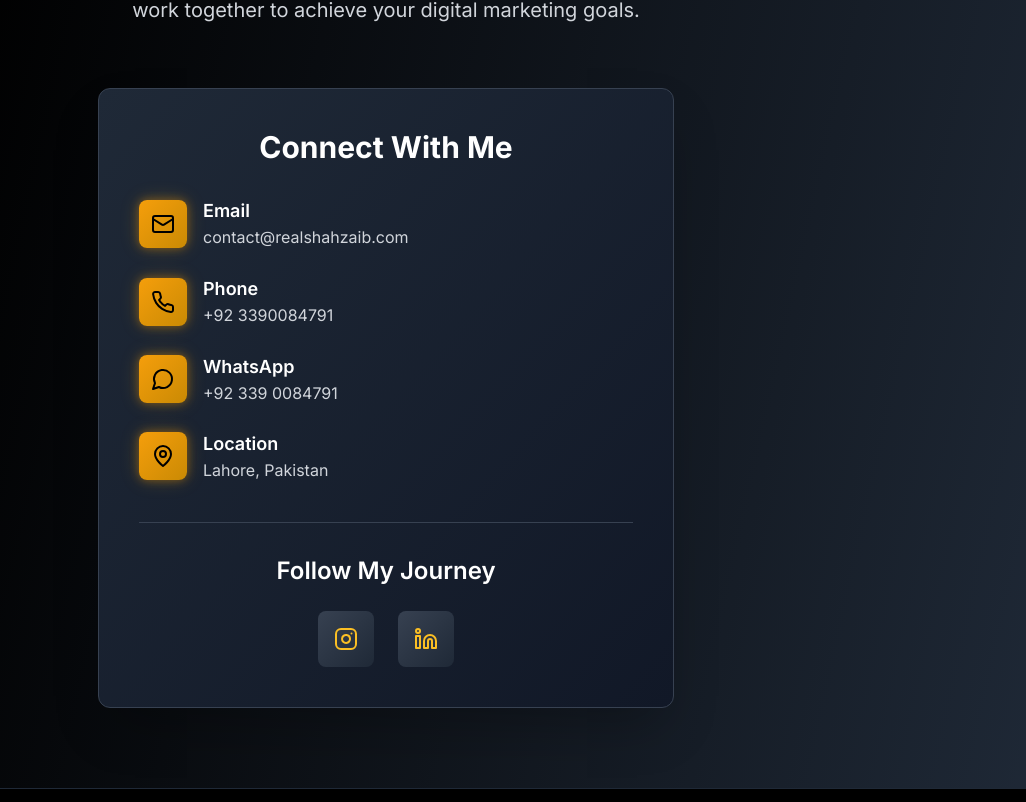
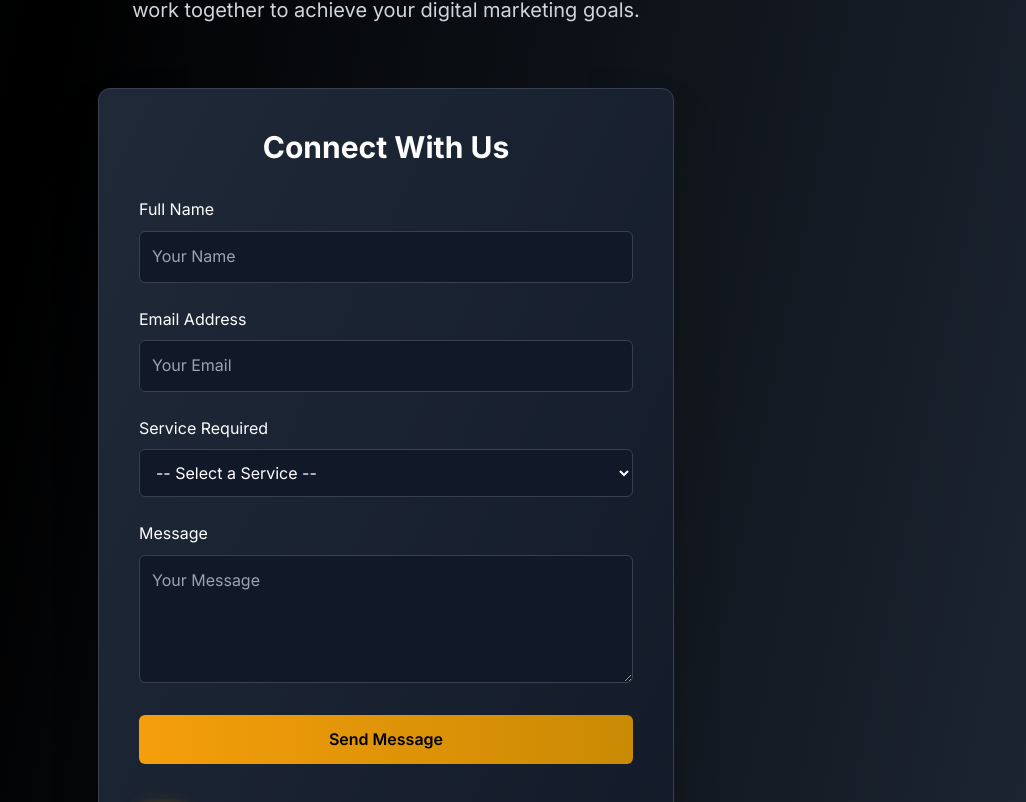
Before and after one commit to moeezahmadkhan/ShahzaibPortfolio, a React (Vite) app: page / in a window 1280 px wide. Shown: the part 4778-5580 px from the top of the page, without its empty margins (254-1280 px from the left). Built offline with nearby package versions, Linux system fonts and the light colour scheme.

Commit message:
Add form3 api integration

```diff
--- a/src/components/Contact.tsx
+++ b/src/components/Contact.tsx
@@ -58,6 +58,15 @@ const Contact: React.FC = () => {
     }
   ];
 
+  const services = [
+    "PERFORMANCE MARKETING",
+    "WEBSITE DEVELOPMENT",
+    "GRAPHIC DESIGNING",
+    "VIDEO EDITING",
+    "SEARCH ENGINE OPTIMIZATION",
+    "ECOMMERCE PACKAGE"
+  ];
+
   return (
     <section id="contact" className="py-20 px-6">
       <div className="container mx-auto">
@@ -74,17 +83,82 @@ const Contact: React.FC = () => {
           </p>
         </div>
 
-        {/* Main container for the unified contact and social info */}
         <div className="max-w-xl mx-auto bg-gradient-to-br from-gray-800 to-gray-900 p-8 md:p-10 rounded-xl border border-gray-700 shadow-2xl">
           <h3 className="text-3xl font-bold text-white mb-8 text-center">
-            Connect With Me
+            Connect With Us
           </h3>
 
-          {/* Contact Information */}
+          <form
+            action="https://api.web3forms.com/submit"
+            method="POST"
+            className="space-y-6 mb-10"
+          >
+            <input type="hidden" name="apikey" value="f605c0a5-be9b-4449-9e32-41d07e3be1b9" />
+
+            <div>
+              <label htmlFor="name" className="text-white">Full Name</label>
+              <input
+                type="text"
+                id="name"
+                name="name"
+                required
+                placeholder="Your Name"
+                className="w-full mt-2 p-3 bg-gray-900 text-white rounded-md border border-gray-700 focus:outline-none focus:border-amber-400"
+              />
+            </div>
+
+            <div>
+              <label htmlFor="email" className="text-white">Email Address</label>
+              <input
+                type="email"
+                id="email"
+                name="email"
+                required
+                placeholder="Your Email"
+                className="w-full mt-2 p-3 bg-gray-900 text-white rounded-md border border-gray-700 focus:outline-none focus:border-amber-400"
+              />
+            </div>
+
+            <div>
+              <label htmlFor="service" className="text-white">Service Required</label>
+              <select
+                id="service"
+                name="service"
+                required
+                className="w-full mt-2 p-3 bg-gray-900 text-white rounded-md border border-gray-700 focus:outline-none focus:border-amber-400"
+              >
+                <option value="">-- Select a Service --</option>
+                {services.map((service, index) => (
+                  <option key={index} value={service}>
+                    {service}
+                  </option>
+                ))}
+              </select>
+            </div>
+
+            <div>
+              <label htmlFor="message" className="text-white">Message</label>
+              <textarea
+                id="message"
+                name="message"
+                required
+                rows={4}
+                placeholder="Your Message"
+                className="w-full mt-2 p-3 bg-gray-900 text-white rounded-md border border-gray-700 focus:outline-none focus:border-amber-400"
+              ></textarea>
+            </div>
+
+            <button
+              type="submit"
+              className="w-full py-3 px-6 bg-gradient-to-r from-amber-500 to-yellow-600 text-black font-semibold rounded-md transition-all duration-300 hover:from-amber-400 hover:to-yellow-500 hover:shadow-lg"
+            >
+              Send Message
+            </button>
+          </form>
+
           <div className="space-y-6 mb-10">
             {contactInfo.map((info, index) => (
               <div key={index} className="flex items-center gap-4 group">
-                {/* Applied glow-effect to the icon container */}
                 <div className="p-3 bg-gradient-to-br from-amber-500 to-yellow-600 rounded-lg text-black flex-shrink-0 transition-transform duration-200 group-hover:scale-110 glow-effect glow-on-hover">
                   {info.icon}
                 </div>
@@ -107,7 +181,6 @@ const Contact: React.FC = () => {
             ))}
           </div>
 
-          {/* Social Links */}
           <div className="pt-8 border-t border-gray-700">
             <h4 className="text-2xl font-semibold text-white mb-6 text-center">Follow My Journey</h4>
             <div className="flex gap-6 justify-center">
```
